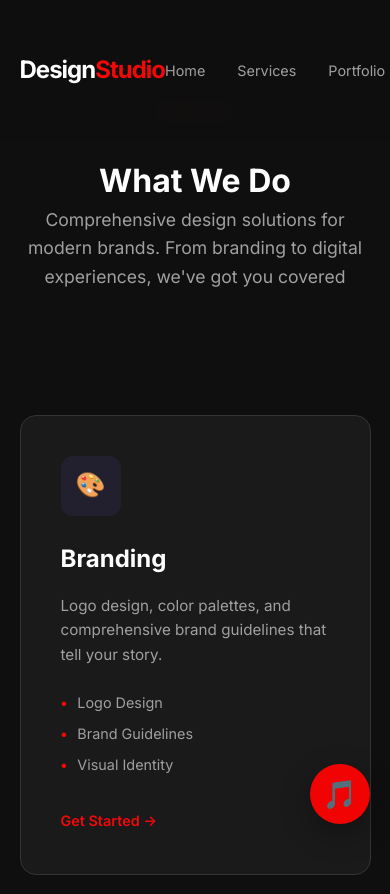
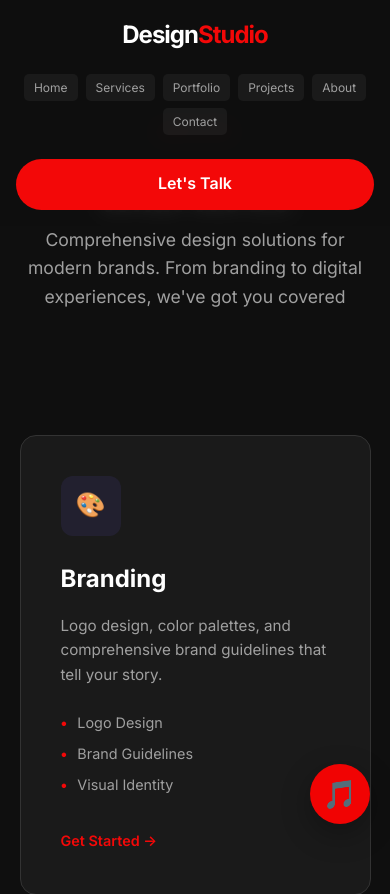
Before and after one commit to paulgulfo/paulgulfo.github.io, a PHP site: page /services.html in a window 390 px wide. Shown: the top 894 px of the page. Run offline with PHP 8.4, Linux system fonts and the light colour scheme.

Commit message:
Add files via upload

```diff
--- a/Service.css
+++ b/Service.css
@@ -320,16 +320,42 @@
    8. RESPONSIVE ADJUSTMENTS
    ========================================= */
 @media (max-width: 768px) {
-  .page-header {
-    padding-top: 100px;
-  }
+    /* Siguraduhin na ang Navbar ay hindi fixed ang height */
+    .navbar {
+        flex-direction: column;
+        height: auto;
+        padding: 1rem;
+        gap: 10px;
+    }
 
-  .process-grid {
-    grid-template-columns: 1fr;
-    gap: 2rem;
-  }
+    /* I-display ang nav-links at payagan silang mag-wrap */
+    .nav-links {
+        display: flex !important; /* Force display */
+        flex-direction: row; /* Pahalang pa rin */
+        flex-wrap: wrap; /* Dito sila bababa pag kulang ang space */
+        justify-content: center;
+        gap: 8px; /* Mas maliit na gap para magkasya */
+        margin: 10px 0;
+        padding: 0;
+        list-style: none;
+    }
 
-  .pricing-grid {
-    grid-template-columns: 1fr;
-  }
+    .nav-links li {
+        margin: 0;
+    }
+
+    .nav-links li a {
+        font-size: 0.75rem; /* Liitan ang font para magkasya lahat */
+        padding: 6px 10px;
+        background: rgba(255, 255, 255, 0.05); /* Optional: nilagyan ng konting box para mukhang buttons */
+        border-radius: 5px;
+        white-space: nowrap; /* Iwasang maputol ang salita */
+    }
+
+    /* I-center ang "Let's Talk" button sa ilalim */
+    .navbar .btn-primary {
+        width: 100%;
+        text-align: center;
+        margin-top: 5px;
+    }
 }
```
